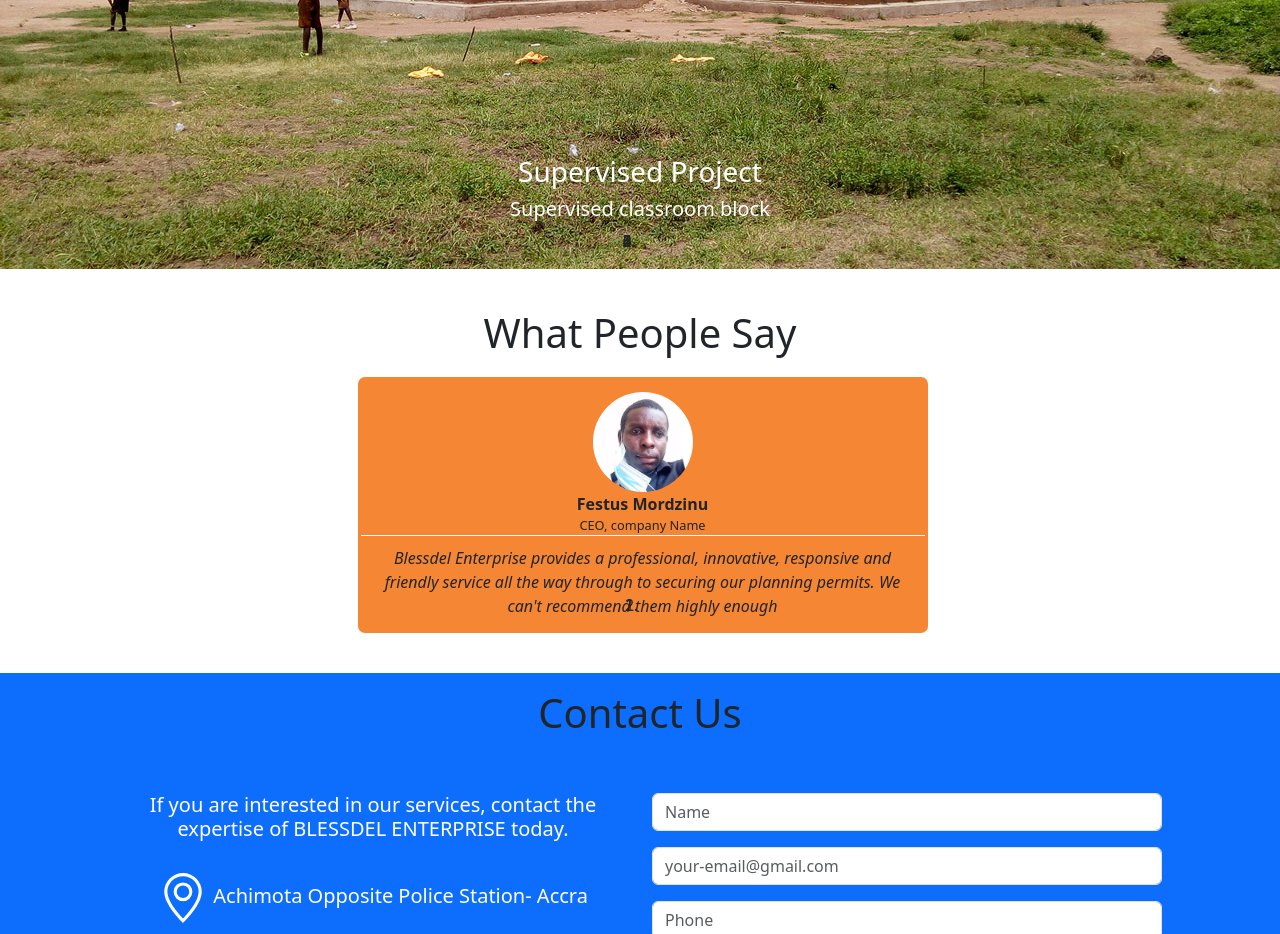
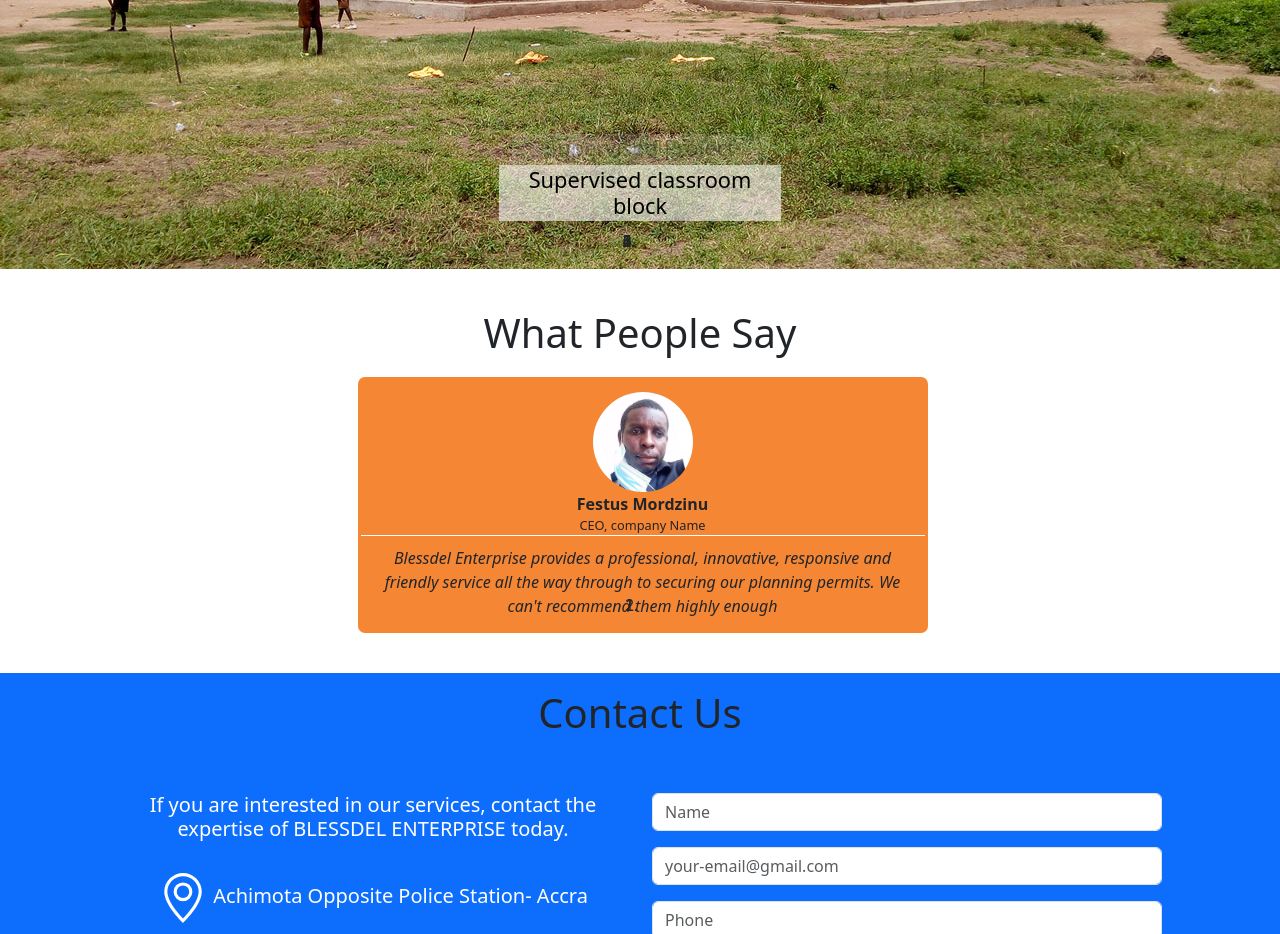
Before and after one commit to flosatechnologies/blessdel, a React (Create React App) app: page /projects in a window 1280 px wide. Shown: the part 4180-5114 px from the top of the page. Built offline with nearby package versions, Linux system fonts and the light colour scheme.

Commit message:
some work on the project title and description

```diff
--- a/src/css/projects.css
+++ b/src/css/projects.css
@@ -3,7 +3,52 @@
   height: auto;
   /* sizes:"(min-width: 36em) 33.3vw, 100vw" */
 }
+.titleDescriptionContainer {
+  display: flex;
+  flex-direction: column;
+  align-items: center;
+}
 
+@keyframes projTitleBackground {
+  from {
+    background-color: transparent;
+  }
+  to {
+    background-color: rgba(255, 255, 255, 0.568);
+  }
+}
+
+.projectTitleContainer {
+  animation-name: projTitleBackground;
+  animation-duration: 10s;
+  width: 20vw;
+
+  transform: translate(0px 100px);
+}
+
+@keyframes projTitleAppearing {
+  from {
+    color: transparent;
+  }
+  to {
+    color: black;
+  }
+}
+.projectTitle {
+  animation-name: projTitleAppearing;
+  animation-duration: 9s;
+  font-size: 1.7vw;
+  padding: 0.7%;
+  margin-bottom: 0.5%;
+}
+
+.projectDescription {
+  background-color: rgba(255, 255, 255, 0.568);
+  color: rgb(0, 0, 0);
+  font-size: 1.7vw;
+  width: fit-content;
+  padding: 0.7%;
+}
 .testimonialImg {
   height: 100px;
   width: 100px;
--- a/src/pages/projects.js
+++ b/src/pages/projects.js
@@ -27,10 +27,16 @@ function Projects() {
               alt="First slide"
             />
             <Carousel.Caption>
-              <h3 style={{ color: "#fff" }}>E-Block Project</h3>
-              <h5 style={{ color: "#fff" }}>
+              <div className="titleDescriptionContainer">
+                <div className="projectTitleContainer">
+                  <h3 className="projectTitle">E-Block Project</h3>
+                </div>
+                <div className="projectDescriptionContainer">
+                  <h5 className="projectDescription">
                     Site inspection of an E-Block Project at Afram Plains North
                   </h5>
+                </div>
+              </div>
             </Carousel.Caption>
           </Carousel.Item>
           <Carousel.Item>
@@ -41,8 +47,16 @@ function Projects() {
             />
 
             <Carousel.Caption>
-              <h3 style={{ color: "#fff" }}>Supervised Project</h3>
-              <h5 style={{ color: "#fff" }}>Supervised classroom block</h5>
+              <div className="titleDescriptionContainer">
+                <div className="projectTitleContainer">
+                  <h3 className="projectTitle">Supervised Project</h3>
+                </div>
+                <div className="projectDescriptionContainer">
+                  <h5 className="projectDescription">
+                    Supervised classroom block
+                  </h5>
+                </div>
+              </div>
             </Carousel.Caption>
           </Carousel.Item>
           <Carousel.Item>
@@ -53,10 +67,16 @@ function Projects() {
             />
 
             <Carousel.Caption>
-              <h3 style={{ color: "#fff" }}>Site Visitation</h3>
-              <h5 style={{ color: "#fff" }}>
+              <div className="titleDescriptionContainer">
+                <div className="projectTitleContainer">
+                  <h3 className="projectTitle">Site Visitation</h3>
+                </div>
+                <div className="projectDescriptionContainer">
+                  <h5 className="projectDescription">
                     Eastern Regional Minister on site visitation
                   </h5>
+                </div>
+              </div>
             </Carousel.Caption>
           </Carousel.Item>
           <Carousel.Item>
@@ -67,10 +87,16 @@ function Projects() {
             />
 
             <Carousel.Caption>
-              <h3 style={{ color: "#fff" }}>University of Education</h3>
-              <h5 style={{ color: "#fff" }}>
+              <div className="titleDescriptionContainer">
+                <div className="projectTitleContainer">
+                  <h3 className="projectTitle">University of Education</h3>
+                </div>
+                <div className="projectDescriptionContainer">
+                  <h5 className="projectDescription">
                     Construction of a lecture block at Winneba
                   </h5>
+                </div>
+              </div>
             </Carousel.Caption>
           </Carousel.Item>
           <Carousel.Item>
@@ -81,10 +107,16 @@ function Projects() {
             />
 
             <Carousel.Caption>
-              <h2 style={{ color: "#fff" }}>Mr. Ben's Project</h2>
-              <h4 style={{ color: "#fff" }}>
+              <div className="titleDescriptionContainer">
+                <div className="projectTitleContainer">
+                  <h2 className="projectTitle">Mr. Ben's Project</h2>
+                </div>
+                <div className="projectDescriptionContainer">
+                  <h4 className="projectDescription">
                     A 4 bedroom residential apartment
                   </h4>
+                </div>
+              </div>
             </Carousel.Caption>
           </Carousel.Item>
           <Carousel.Item>
@@ -95,8 +127,16 @@ function Projects() {
             />
 
             <Carousel.Caption>
-              <h2 style={{ color: "#fff" }}>Mrs Sena Kemetse's Project</h2>
-              <h4 style={{ color: "#fff" }}>2 Storey 8bedroom residence</h4>
+              <div className="titleDescriptionContainer">
+                <div className="projectTitleContainer">
+                  <h2 className="projectTitle">Mrs Kemetse's Project</h2>
+                </div>
+                <div className="projectDescriptionContainer">
+                  <h4 className="projectDescription">
+                    2 Storey 8bedroom residence
+                  </h4>
+                </div>
+              </div>
             </Carousel.Caption>
           </Carousel.Item>
         </Carousel>
```
Lines whose indentation alone changed are shown as unchanged.
